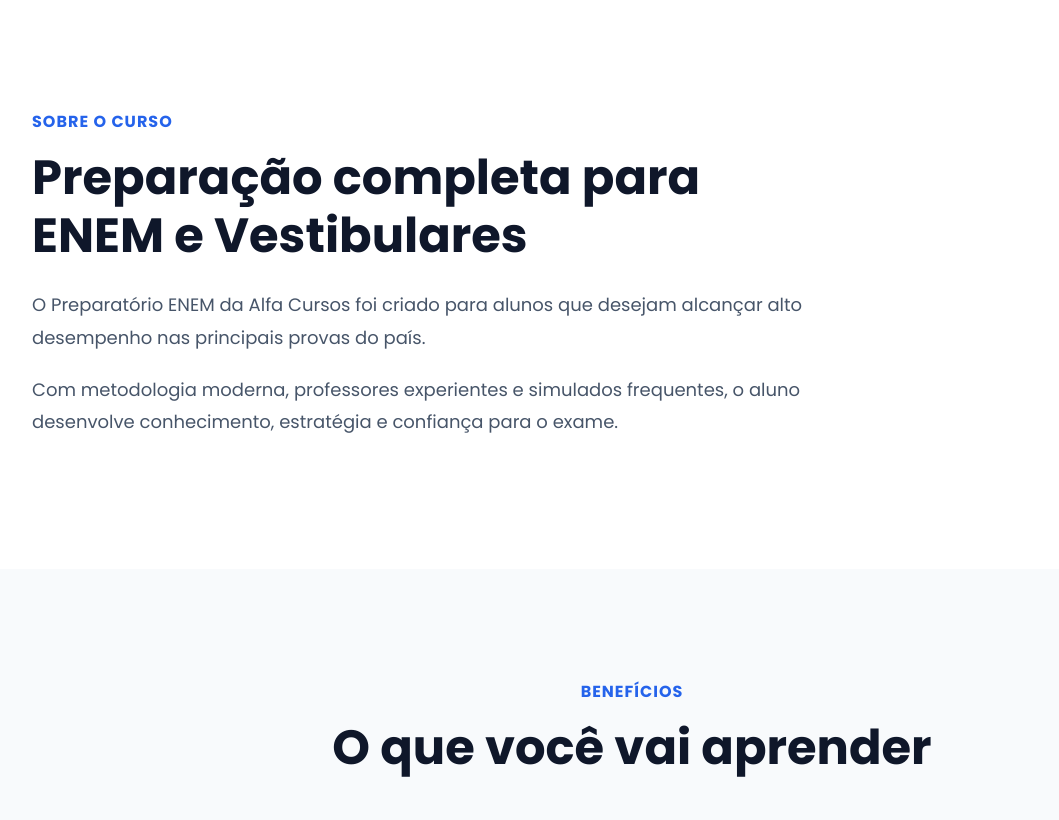
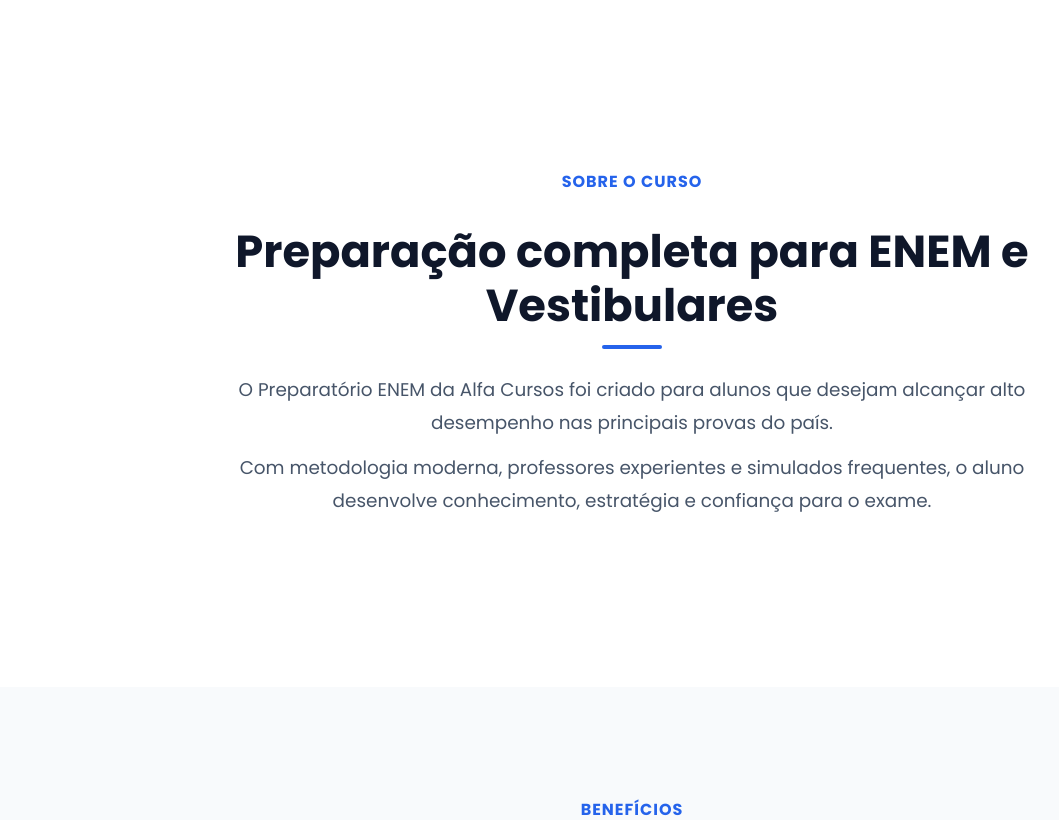
Before and after one commit to joaoguilherme09/alfa-site, a Flask app: page /cursos/enem in a window 1280 px wide. Shown: the part 721-1541 px from the top of the page, without its empty margins (8-1067 px from the left). Run offline with Flask 3, Linux system fonts and the light colour scheme.

Commit message:
centraliza enem

```diff
--- a/app/templates/cursos/enem.html
+++ b/app/templates/cursos/enem.html
@@ -96,37 +96,27 @@
     <!-- ========================= -->
 
     <section class="curso-info">
+        <div style="max-width:900px; margin:0 auto; text-align:center; padding: 60px 24px;">
 
-        <div class="curso-container">
+            <span class="section-tag">SOBRE O CURSO</span>
 
-            <div class="curso-text">
+            <h2 style="margin: 16px 0 12px; font-size: 2.8rem;">
+                Preparação completa para ENEM e Vestibulares
+            </h2>
 
-                <span class="section-tag">
-                    SOBRE O CURSO
-                </span>
+            <div style="width:60px; height:4px; background:#2563eb; border-radius:4px; margin:0 auto 24px;"></div>
 
-                <h2>
-                    Preparação completa para ENEM e Vestibulares
-                </h2>
+            <p style="color:#475569; font-size:1.15rem; line-height:1.8; margin-bottom:12px;">
+                O Preparatório ENEM da Alfa Cursos foi criado para alunos que desejam
+                alcançar alto desempenho nas principais provas do país.
+            </p>
 
-                <p>
-                    O Preparatório ENEM da Alfa Cursos foi criado para
-                    alunos que desejam alcançar alto desempenho nas
-                    principais provas do país.
-                </p>
-
-                <p>
-                    Com metodologia moderna, professores experientes
-                    e simulados frequentes, o aluno desenvolve
-                    conhecimento, estratégia e confiança para o exame.
-                </p>
-
-            </div>
-
-
+            <p style="color:#475569; font-size:1.15rem; line-height:1.8;">
+                Com metodologia moderna, professores experientes e simulados frequentes,
+                o aluno desenvolve conhecimento, estratégia e confiança para o exame.
+            </p>
 
         </div>
-
     </section>
 
     <!-- ========================= -->
```
